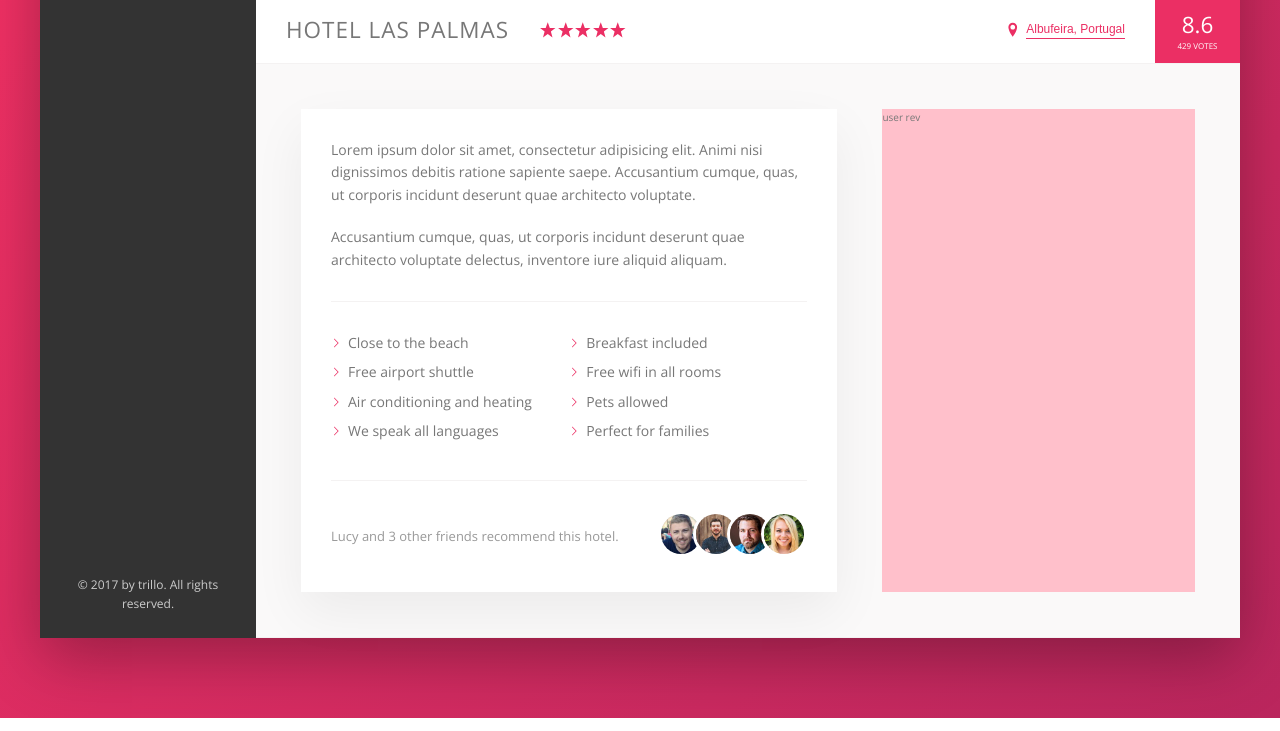
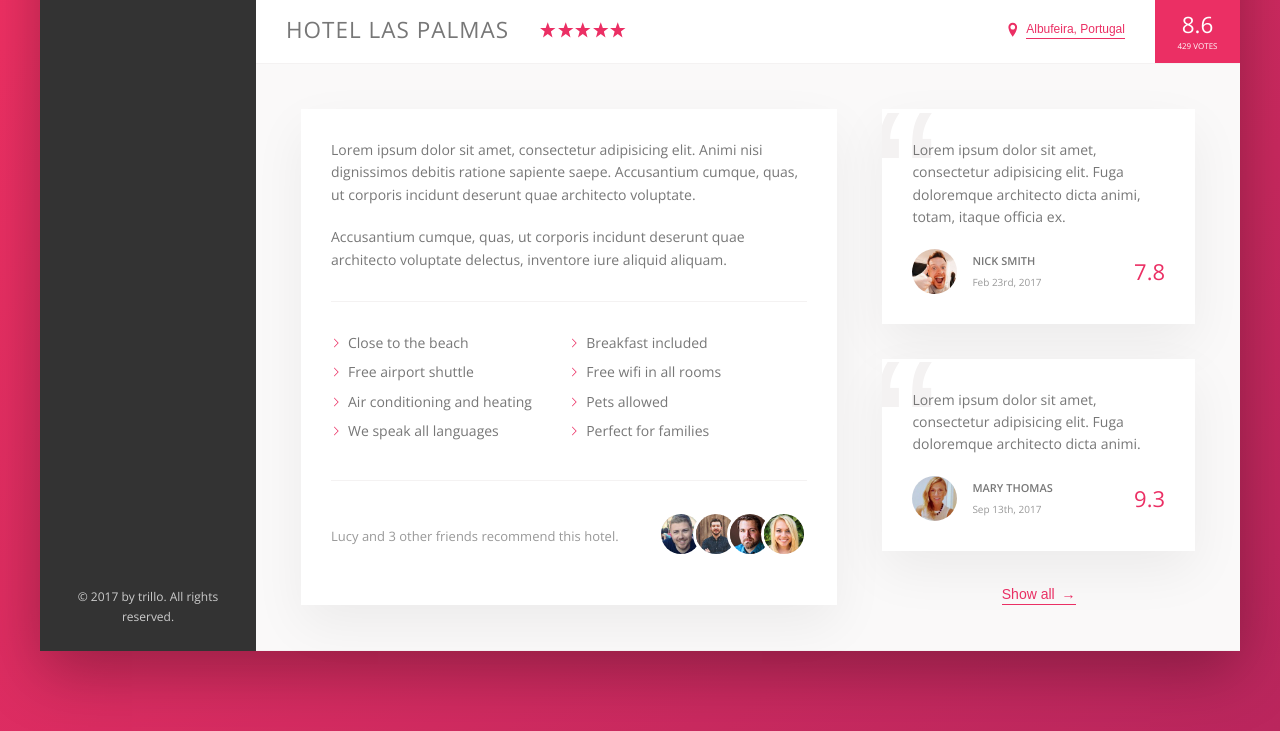
Before and after one commit to talonmd/css-sass-class, a plain HTML site: page trillo-project/index.html in a window 1280 px wide. Shown: the part 538-1269 px from the top of the page. Drawn offline with nearby package versions, Linux system fonts and the light colour scheme.

Commit message:
finished lesson 84 finished building and styling the user reviews section

```diff
--- a/trillo-project/index.html
+++ b/trillo-project/index.html
@@ -156,7 +156,33 @@
               </div>
             </div>
             <div class="user-reviews">
-              user rev
+              <figure class="review">
+                <blockquote class="review__text">
+                  Lorem ipsum dolor sit amet, consectetur adipisicing elit. Fuga doloremque architecto dicta animi, totam, itaque officia ex.
+                </blockquote>
+                <figcaption class="review__user">
+                  <img src="img/user-1.jpg" alt="User 1" class="review__photo" />
+                  <div class="review__user-box">
+                    <p class="review__user-name">Nick Smith</p>
+                    <p class="review__user-date">Feb 23rd, 2017</p>
+                  </div>
+                  <div class="review__rating">7.8</div>
+                </figcaption>
+              </figure>
+              <figure class="review">
+                <blockquote class="review__text">
+                  Lorem ipsum dolor sit amet, consectetur adipisicing elit. Fuga doloremque architecto dicta animi.
+                </blockquote>
+                <figcaption class="review__user">
+                  <img src="img/user-2.jpg" alt="User 2" class="review__photo" />
+                  <div class="review__user-box">
+                    <p class="review__user-name">Mary Thomas</p>
+                    <p class="review__user-date">Sep 13th, 2017</p>
+                  </div>
+                  <div class="review__rating">9.3</div>
+                </figcaption>
+              </figure>
+              <button class="btn-inline">Show all <span>&rarr;</span></button>
             </div>
           </div>
         </main>
--- a/trillo-project/sass/_components.scss
+++ b/trillo-project/sass/_components.scss
@@ -250,8 +250,15 @@
   background-color: transparent;
   cursor: pointer;
   transition: all 0.2s;
+  & span {
+    margin-left: 3px;
+    transition: margin-left 0.2s;
+  }
   &:hover {
     color: var(--color-grey-dark-1);
+    span {
+      margin-left: 8px;
+    }
   }
   &:focus {
     outline: none;
@@ -341,3 +348,65 @@
     }
   }
 }
+
+/////////////////////////////////////////////
+/// REVIEWS
+.review {
+  background-color: #fff;
+  box-shadow: var(--shadow-light);
+  padding: 3rem;
+  margin-bottom: 3.5rem;
+  position: relative;
+  overflow: hidden;
+  &__text {
+    margin-bottom: 2rem;
+    z-index: 10;
+    position: relative;
+  }
+
+  &__user {
+    display: flex;
+    align-items: center;
+  }
+
+  &__photo {
+    height: 4.5rem;
+    width: 4.5rem;
+    border-radius: 50%;
+    margin-right: 1.5rem;
+  }
+
+  &__user-box {
+    margin-right: auto;
+  }
+
+  &__user-name {
+    font-size: 1.1rem;
+    font-weight: 600;
+    text-transform: uppercase;
+    margin-bottom: 0.4rem;
+  }
+
+  &__user-date {
+    font-size: 1rem;
+    color: var(--color-grey-dark-3);
+  }
+
+  &__rating {
+    color: var(--color-primary);
+    font-size: 2.2rem;
+    font-weight: 300;
+  }
+
+  &::before {
+    content: "\201C";
+    position: absolute;
+    top: -2.75rem;
+    left: -1rem;
+    font-size: 20rem;
+    color: var(--color-grey-light-2);
+    font-family: sans-serif;
+    line-height: 1;
+    z-index: 1;
+  }
+}
--- a/trillo-project/sass/_layout.scss
+++ b/trillo-project/sass/_layout.scss
@@ -37,6 +37,7 @@
 }
 
 .detail {
+  font-size: 1.4rem;
   display: flex;
   padding: 4.5rem;
   background-color: var(--color-grey-light-1);
@@ -44,8 +45,6 @@
 }
 
 .description {
-  font-size: 1.4rem;
-
   flex: 0 0 60%;
   margin-right: 4.5rem;
   background-color: #fff;
@@ -54,6 +53,8 @@
 }
 
 .user-reviews {
-  background: pink;
   flex: 1;
+  display: flex;
+  flex-direction: column;
+  align-items: center;
 }
```
Also changed, not shown: trillo-project/css/style.css.
